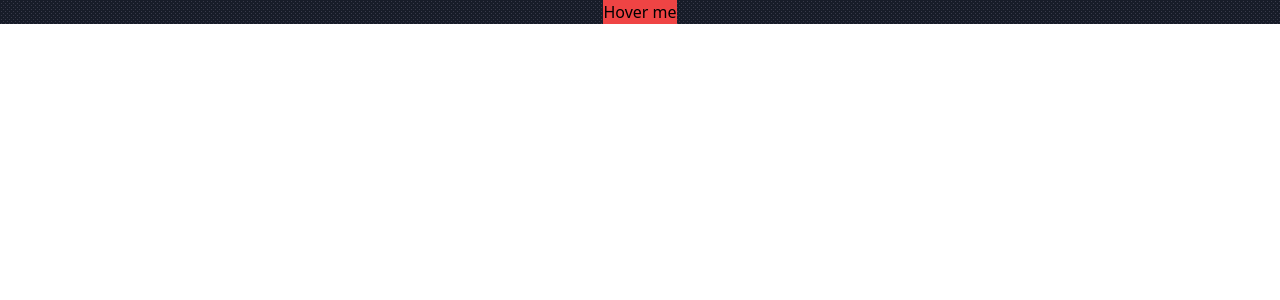
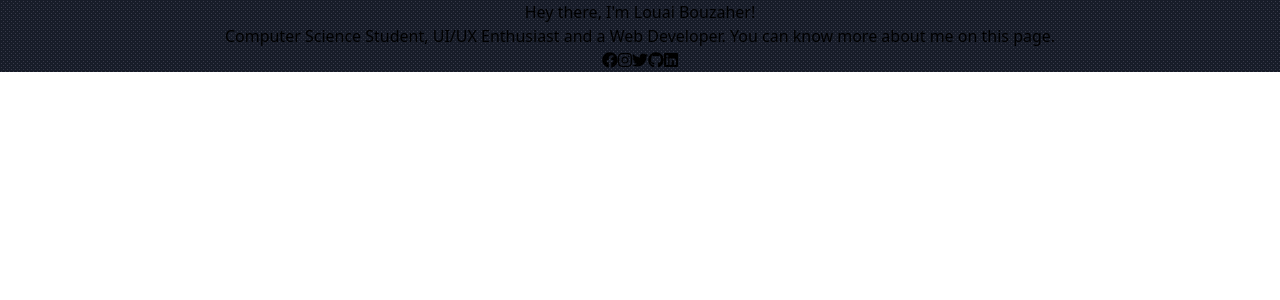
Before and after one commit to louaibouzaher/louaibouzaher.github.io, a React (Create React App) app: page / in a window 1280 px wide. Shown: the top 300 px of the page. Built offline with nearby package versions, Linux system fonts and the light colour scheme.

Commit message:
Setup hero and Font Awesome Icons

```diff
--- a/package.json
+++ b/package.json
@@ -4,6 +4,10 @@
   "private": true,
   "dependencies": {
     "@craco/craco": "^6.0.0",
+    "@fortawesome/fontawesome-svg-core": "^1.2.32",
+    "@fortawesome/free-brands-svg-icons": "^5.15.1",
+    "@fortawesome/free-solid-svg-icons": "^5.15.1",
+    "@fortawesome/react-fontawesome": "^0.1.13",
     "@tailwindcss/postcss7-compat": "^2.0.2",
     "@testing-library/jest-dom": "^5.11.4",
     "@testing-library/react": "^11.1.0",
--- a/src/App.js
+++ b/src/App.js
@@ -1,10 +1,13 @@
 import logo from "./logo.svg";
 import "./App.css";
 import "./index.css";
+import Hero from "./Components/Hero";
+
+
 function App() {
   return (
-    <div className="App">
-      <button class="bg-red-500 hover:bg-red-700 ">Hover me</button>
+    <div className="App container">
+      <Hero />
     </div>
   );
 }
--- /dev/null
+++ b/src/Components/Hero.js
@@ -0,0 +1,19 @@
+import React from 'react'
+import SocialMedia from './SocialMedia'
+import { FontAwesomeIcon } from '@fortawesome/react-fontawesome'
+const Hero = () => {
+    return (
+        <div>
+            <div>Hey there, I'm Louai Bouzaher!</div>
+            <div>
+
+            Computer Science Student, UI/UX Enthusiast and a Web Developer.
+            You can know more about me on this page.
+            </div>
+            <SocialMedia />
+
+        </div>
+    )
+}
+
+export default Hero
--- /dev/null
+++ b/src/Components/SocialMedia.js
@@ -0,0 +1,20 @@
+import React from "react";
+import { FontAwesomeIcon } from "@fortawesome/react-fontawesome";
+import { library } from '@fortawesome/fontawesome-svg-core'
+import { fab, faGithub,faFacebook,faTwitter,faInstagram,faLinkedin } from '@fortawesome/free-brands-svg-icons'
+
+library.add(fab,faGithub,faFacebook,faTwitter,faInstagram,faLinkedin)
+
+const SocialMedia = () => {
+  return (
+    <div>
+      <FontAwesomeIcon icon={["fab", "facebook"]} />
+      <FontAwesomeIcon icon={["fab", "instagram"]} />
+      <FontAwesomeIcon icon={["fab", "twitter"]} />
+      <FontAwesomeIcon icon={["fab", "github"]} />
+      <FontAwesomeIcon icon={["fab", "linkedin"]} />
+    </div>
+  );
+};
+
+export default SocialMedia;
```
Also changed, not shown: 2 other files (tests, documents, lock files or other folders).
